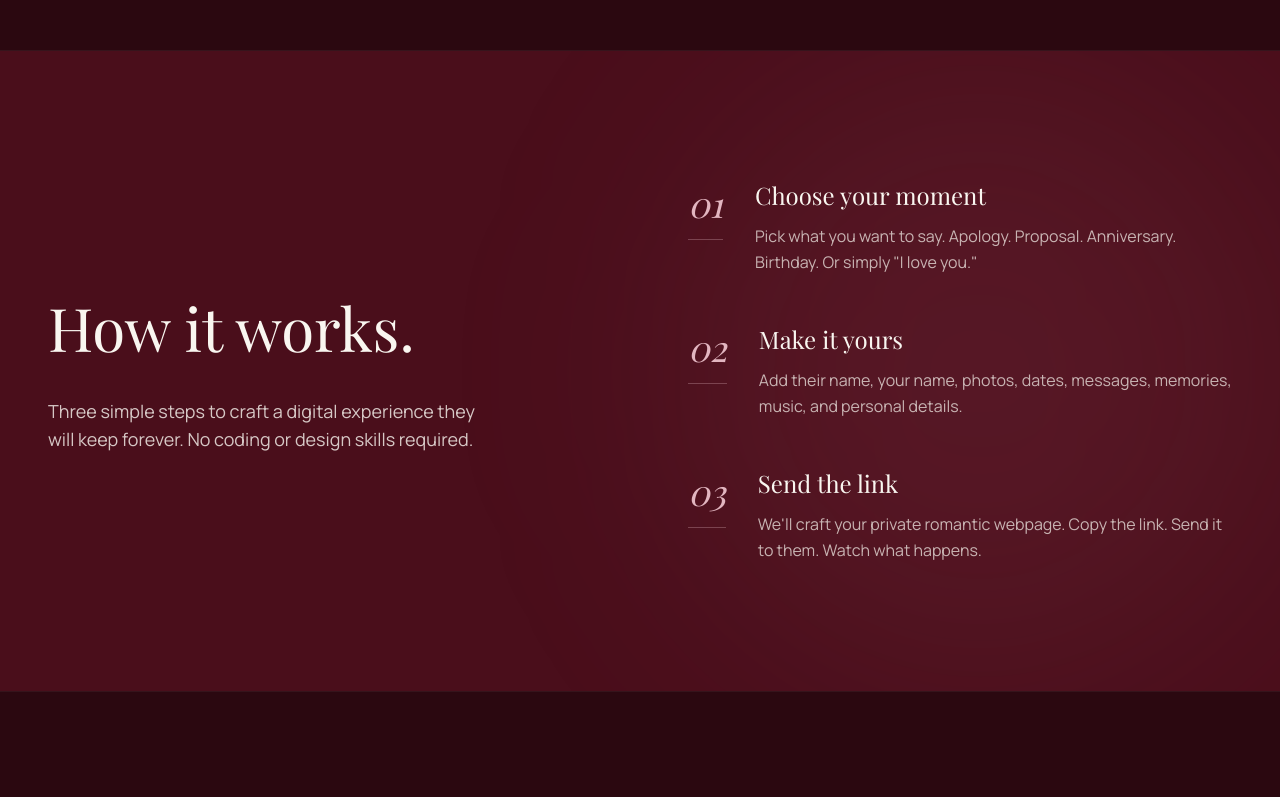
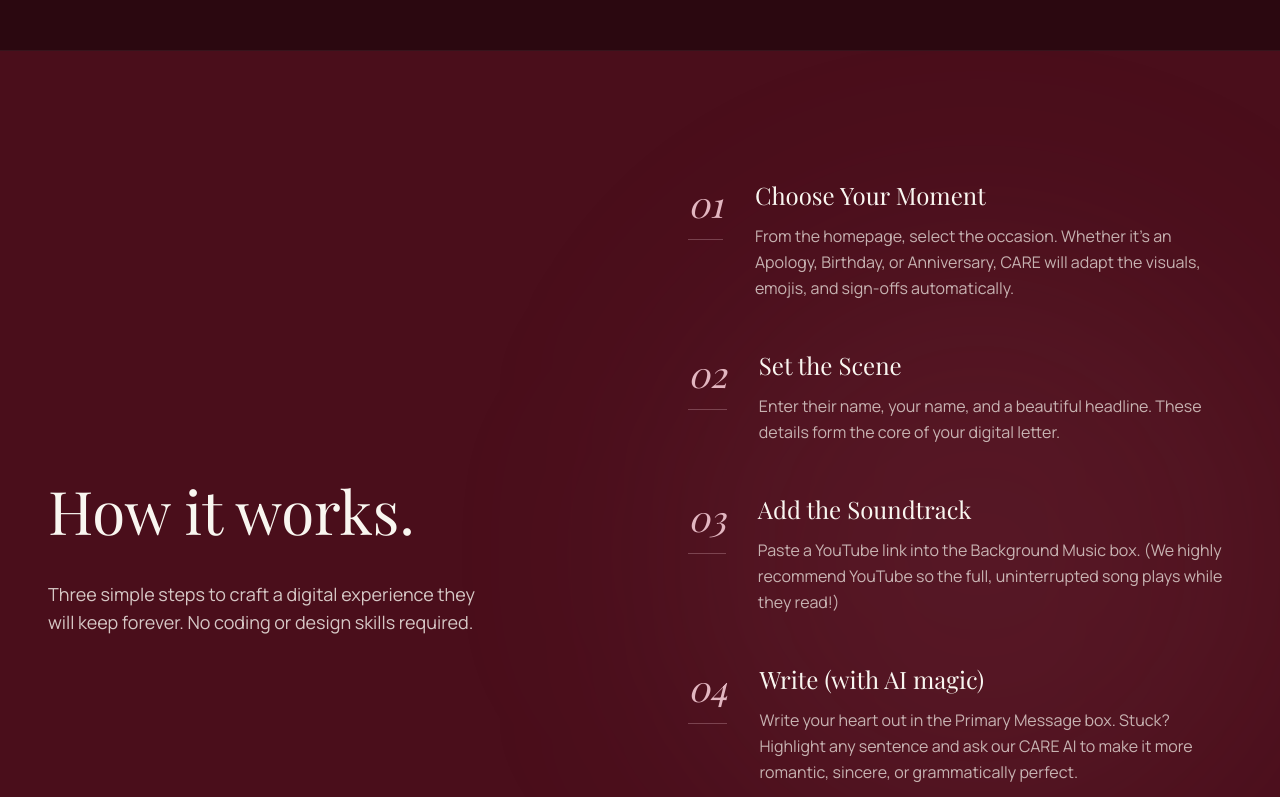
Before and after one commit to swarnavobiswas2005-debug/care, a Next.js app: page / in a window 1280 px wide. Shown: the part 2000-2797 px from the top of the page. Built offline with nearby package versions, Linux system fonts and the light colour scheme; no server answers.

Commit message:
Update homepage 'How It Works' section with detailed step-by-step guide

```diff
--- a/src/components/HowItWorks.tsx
+++ b/src/components/HowItWorks.tsx
@@ -5,18 +5,28 @@ import { motion } from "framer-motion";
 const steps = [
   {
     num: "01",
-    title: "Choose your moment",
-    desc: "Pick what you want to say. Apology. Proposal. Anniversary. Birthday. Or simply \"I love you.\"",
+    title: "Choose Your Moment",
+    desc: "From the homepage, select the occasion. Whether it's an Apology, Birthday, or Anniversary, CARE will adapt the visuals, emojis, and sign-offs automatically.",
   },
   {
     num: "02",
-    title: "Make it yours",
-    desc: "Add their name, your name, photos, dates, messages, memories, music, and personal details.",
+    title: "Set the Scene",
+    desc: "Enter their name, your name, and a beautiful headline. These details form the core of your digital letter.",
   },
   {
     num: "03",
-    title: "Send the link",
-    desc: "We'll craft your private romantic webpage. Copy the link. Send it to them. Watch what happens.",
+    title: "Add the Soundtrack",
+    desc: "Paste a YouTube link into the Background Music box. (We highly recommend YouTube so the full, uninterrupted song plays while they read!)",
+  },
+  {
+    num: "04",
+    title: "Write (with AI magic)",
+    desc: "Write your heart out in the Primary Message box. Stuck? Highlight any sentence and ask our CARE AI to make it more romantic, sincere, or grammatically perfect.",
+  },
+  {
+    num: "05",
+    title: "Publish & Share",
+    desc: "Click Publish to generate your magic link. Send it to them, and watch them experience your letter exactly as you intended.",
   }
 ];
 
```
